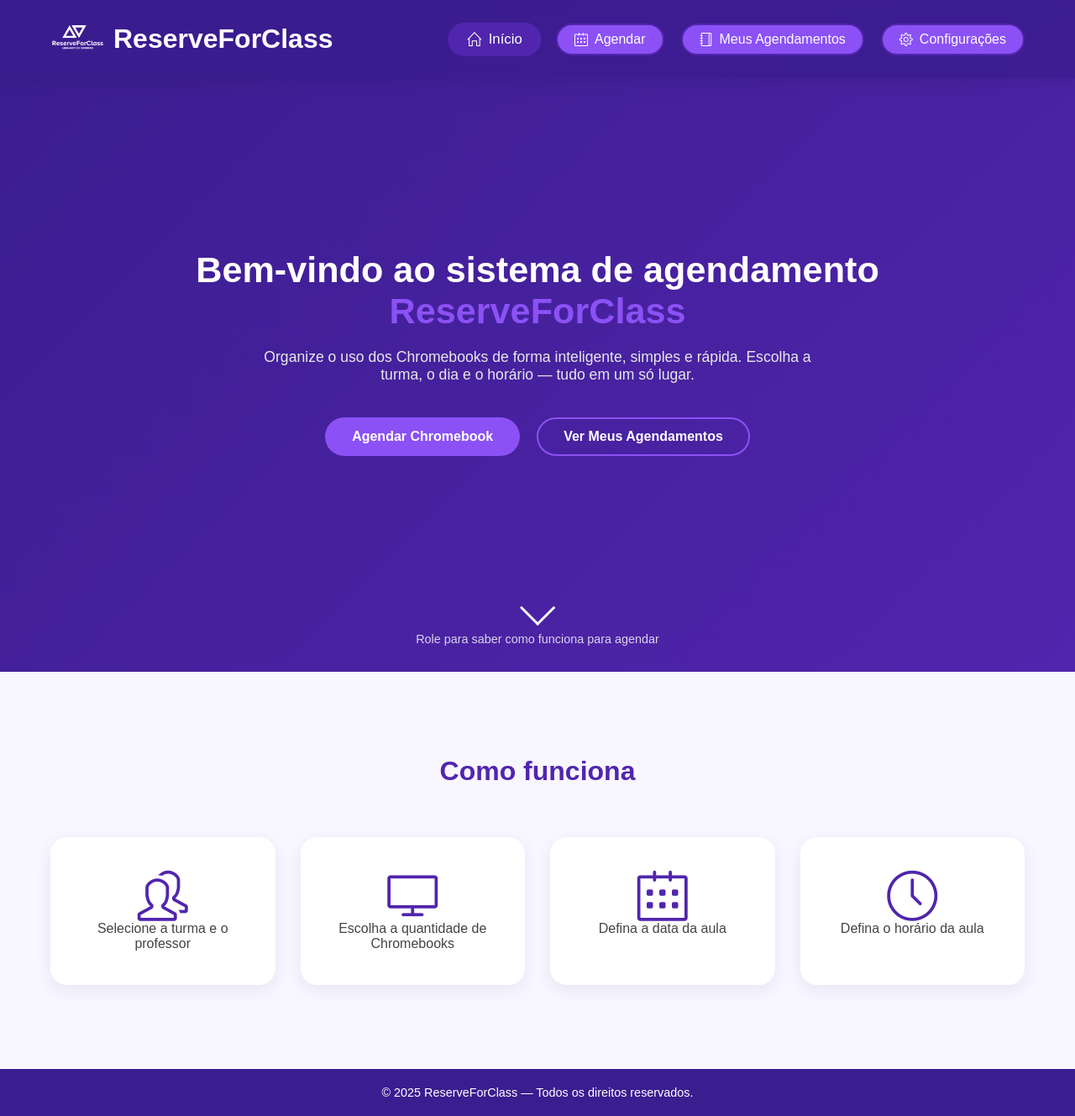
After one commit to Ferreiraxzk/RepositorioOficial, a Flask app: page /inicio in a window 1280 px wide. The commit adds this page. Shown: the whole page at 84% size. Run offline with Flask 3, Linux system fonts and the light colour scheme.

Commit message:
envio das att 18/10

```diff
--- a/app.py
+++ b/app.py
@@ -35,6 +35,10 @@ def redefinir():
 def codigo():
     return render_template('codigo.html')
 
+@app.route('/inicio')
+def inicio():
+    return render_template('inicio.html')
+
 
 
 
--- /dev/null
+++ b/static/css/inicio.css
@@ -0,0 +1,230 @@
+:root {
+  --roxo-escuro: #3b1d8f;
+  --roxo-medio: #5125ad;
+  --roxo-claro: #8b51f5;
+  --branco: #ffffff;
+  --cinza-texto: #444;
+  --cinza-claro: #f8f6ff;
+}
+
+/* Reset */
+* {
+  margin: 0;
+  padding: 0;
+  box-sizing: border-box;
+  font-family: "Poppins", sans-serif;
+}
+
+body {
+  background-color: var(--cinza-claro);
+  color: var(--cinza-texto);
+}
+
+/* Navbar */
+.navbar {
+  position: fixed;
+  top: 0;
+  left: 0;
+  width: 100%;
+  padding: 14px 60px;
+  background: rgba(59, 29, 143, 0.85);
+  backdrop-filter: blur(10px);
+  color: var(--branco);
+  display: flex;
+  justify-content: space-between;
+  align-items: center;
+  z-index: 1000;
+  box-shadow: 0 4px 20px rgba(0, 0, 0, 0.1);
+}
+
+.nav-left {
+  display: flex;
+  align-items: center;
+  gap: 10px;
+}
+
+.logo {
+  height: 65px;
+  width: auto;
+  filter: brightness(0) invert(1);
+}
+
+/* Menu Buttons */
+.nav-links {
+  display: flex;
+  gap: 20px;
+}
+
+.nav-btn {
+  text-decoration: none;
+  color: white;
+  font-weight: 500;
+  display: flex;
+  align-items: center;
+  gap: 8px;
+  background: var(--roxo-claro);
+  padding: 8px 20px;
+  border-radius: 25px;
+  border: 2px solid var(--roxo-medio);
+  transition: all 0.3s ease;
+}
+
+.nav-btn:hover,
+.nav-btn.active {
+  background: var(--roxo-medio);
+  transform: scale(1.05);
+}
+
+/* Hero */
+.hero.full {
+  background: linear-gradient(135deg, var(--roxo-escuro), var(--roxo-medio));
+  color: var(--branco);
+  min-height: 100vh;
+  display: flex;
+  flex-direction: column;
+  justify-content: center;
+  align-items: center;
+  text-align: center;
+  padding: 120px 40px 80px;
+  position: relative;
+}
+
+.hero-content h2 {
+  font-size: 2.7rem;
+  font-weight: 700;
+  max-width: 900px;
+  margin: 0 auto 20px;
+}
+
+.hero-content h2 span {
+  color: var(--roxo-claro);
+}
+
+.hero-content p {
+  font-size: 1.1rem;
+  color: #e8e8e8;
+  max-width: 700px;
+  margin: 0 auto 40px;
+}
+
+.hero-buttons {
+  display: flex;
+  justify-content: center;
+  gap: 20px;
+}
+
+.btn {
+  text-decoration: none;
+  padding: 12px 30px;
+  border-radius: 25px;
+  font-weight: 600;
+  transition: all 0.3s ease;
+  border: 2px solid transparent;
+}
+
+.btn.primary {
+  background: var(--roxo-claro);
+  color: white;
+}
+
+.btn.secondary {
+  background: transparent;
+  border: 2px solid var(--roxo-claro);
+  color: white;
+}
+
+.btn:hover {
+  transform: scale(1.05);
+  box-shadow: 0 6px 20px rgba(139, 81, 245, 0.4);
+}
+
+/* Scroll Indicator */
+.scroll-down {
+  position: absolute;
+  bottom: 40px;
+  left: 50%;
+  transform: translateX(-50%);
+  text-align: center;
+  animation: bounce 2s infinite;
+}
+
+.scroll-down span {
+  display: inline-block;
+  width: 30px;
+  height: 30px;
+  border-bottom: 3px solid white;
+  border-right: 3px solid white;
+  transform: rotate(45deg);
+  margin-bottom: 10px;
+}
+
+.scroll-down p {
+  font-size: 0.9rem;
+  opacity: 0.8;
+}
+
+@keyframes bounce {
+  0%, 100% { transform: translate(-50%, 0); }
+  50% { transform: translate(-50%, 10px); }
+}
+/* Steps */
+.steps {
+  padding: 100px 60px;
+  background: var(--cinza-claro);
+  text-align: center;
+}
+
+.steps h3 {
+  font-size: 2rem;
+  color: var(--roxo-medio);
+  margin-bottom: 60px;
+}
+
+.steps-grid {
+  display: grid;
+  grid-template-columns: repeat(auto-fit, minmax(240px, 1fr));
+  gap: 30px;
+}
+
+.step-card {
+  background: var(--branco);
+  border-radius: 20px;
+  padding: 40px 25px;
+  box-shadow: 0 6px 20px rgba(59, 29, 143, 0.08);
+  transition: all 0.3s ease;
+  opacity: 0;
+  transform: translateY(40px);
+}
+
+.step-card:hover {
+  transform: translateY(-8px);
+  box-shadow: 0 8px 25px rgba(81, 37, 173, 0.2);
+}
+
+.step-card i {
+  font-size: 60px;
+  color: var(--roxo-medio);
+  margin-bottom: 20px;
+}
+
+.step-card p {
+  font-size: 1rem;
+  color: var(--cinza-texto);
+  font-weight: 500;
+}
+
+/* Footer */
+footer {
+  background: var(--roxo-escuro);
+  color: var(--branco);
+  text-align: center;
+  padding: 20px;
+  font-size: 0.9rem;
+}
+
+/* Animation visible on scroll */
+.step-visible {
+  opacity: 1 !important;
+  transform: translateY(0) !important;
+  transition: all 0.6s ease;
+}
--- /dev/null
+++ b/static/js/inicio.js
@@ -0,0 +1,9 @@
+// Efeito de aparição suave ao rolar
+window.addEventListener("scroll", () => {
+  document.querySelectorAll(".step-card").forEach((card) => {
+    const rect = card.getBoundingClientRect();
+    if (rect.top < window.innerHeight - 80) {
+      card.classList.add("step-visible");
+    }
+  });
+});
--- /dev/null
+++ b/templates/inicio.html
@@ -0,0 +1,79 @@
+<!DOCTYPE html>
+<html lang="pt-br">
+<head>
+  <meta charset="UTF-8" />
+  <meta name="viewport" content="width=device-width, initial-scale=1.0" />
+  <title>ReserveForClass</title>
+  <link rel="stylesheet" href="../static/css/inicio.css" />
+  <link
+    rel="stylesheet"
+    href="https://cdn.jsdelivr.net/npm/simple-line-icons/css/simple-line-icons.css"
+    />
+</head>
+<body>
+  <!-- Navbar -->
+  <header class="navbar">
+    <div class="nav-left">
+      <img src="../static/assets/img/logo branca.png" alt="Logo" class="logo" />
+      <h1>ReserveForClass</h1>
+    </div>
+
+    <nav class="nav-links">
+      <a href="/inicio" class="nav-btn active"><i class="icon-home"></i> Início</a>
+      <a href="/agendar" class="nav-btn"><i class="icon-calendar"></i> Agendar</a>
+      <a href="/meusagendamentos" class="nav-btn"><i class="icon-notebook"></i> Meus Agendamentos</a>
+      <a href="/configuracao" class="nav-btn"><i class="icon-settings"></i> Configurações</a>
+    </nav>
+  </header>
+
+  <!-- Hero -->
+  <section class="hero full">
+    <div class="hero-content">
+      <h2>
+        Bem-vindo ao sistema de agendamento <span>ReserveForClass</span>
+      </h2>
+      <p>
+        Organize o uso dos Chromebooks de forma inteligente, simples e rápida.
+        Escolha a turma, o dia e o horário — tudo em um só lugar.
+      </p>
+      <div class="hero-buttons">
+        <a href="/agendar" class="btn primary">Agendar Chromebook</a>
+        <a href="/meusagendamentos" class="btn secondary">Ver Meus Agendamentos</a>
+      </div>
+    </div>
+    <div class="scroll-down">
+        <span></span>
+        <p>Role para saber como funciona para agendar</p>
+      </div>
+  </section>
+
+  <!-- Como funciona -->
+  <section class="steps">
+    <h3>Como funciona</h3>
+    <div class="steps-grid">
+      <div class="step-card">
+        <i class="icon-people"></i>
+        <p>Selecione a turma e o professor</p>
+      </div>
+      <div class="step-card">
+        <i class="icon-screen-desktop"></i>
+        <p>Escolha a quantidade de Chromebooks</p>
+      </div>
+      <div class="step-card">
+        <i class="icon-calendar"></i>
+        <p>Defina a data da aula</p>
+      </div>
+      <div class="step-card">
+        <i class="icon-clock"></i>
+        <p>Defina o horário da aula</p>
+      </div>
+    </div>
+  </section>
+
+  <footer>
+    <p>© 2025 ReserveForClass — Todos os direitos reservados.</p>
+  </footer>
+
+  <script src="../static/js/inicio.js"></script>
+</body>
+</html>
```
Also changed, not shown: static/css/codigo.css (+25 -0 lines), static/css/login.css (+26 -0 lines), static/css/recuperar.css (+25 -0 lines), static/css/redefinir.css (+25 -0 lines), static/css/registrar.css (+25 -0 lines), templates/codigo.html (+7 -0 lines), templates/login.html (+9 -1 lines), templates/recuperar.html (+9 -0 lines), templates/redefinir.html (+9 -0 lines), templates/registrar.html (+9 -0 lines).
